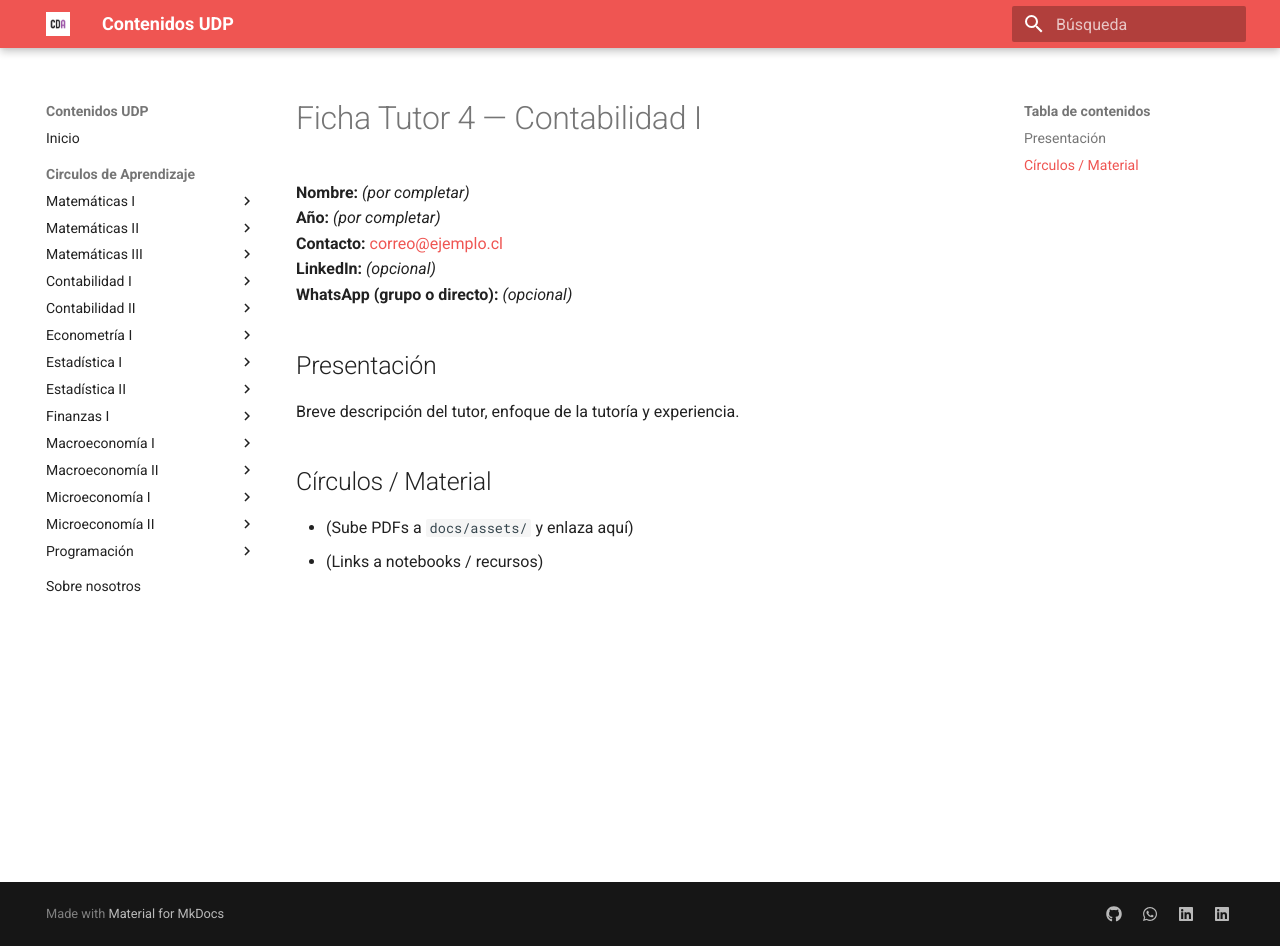
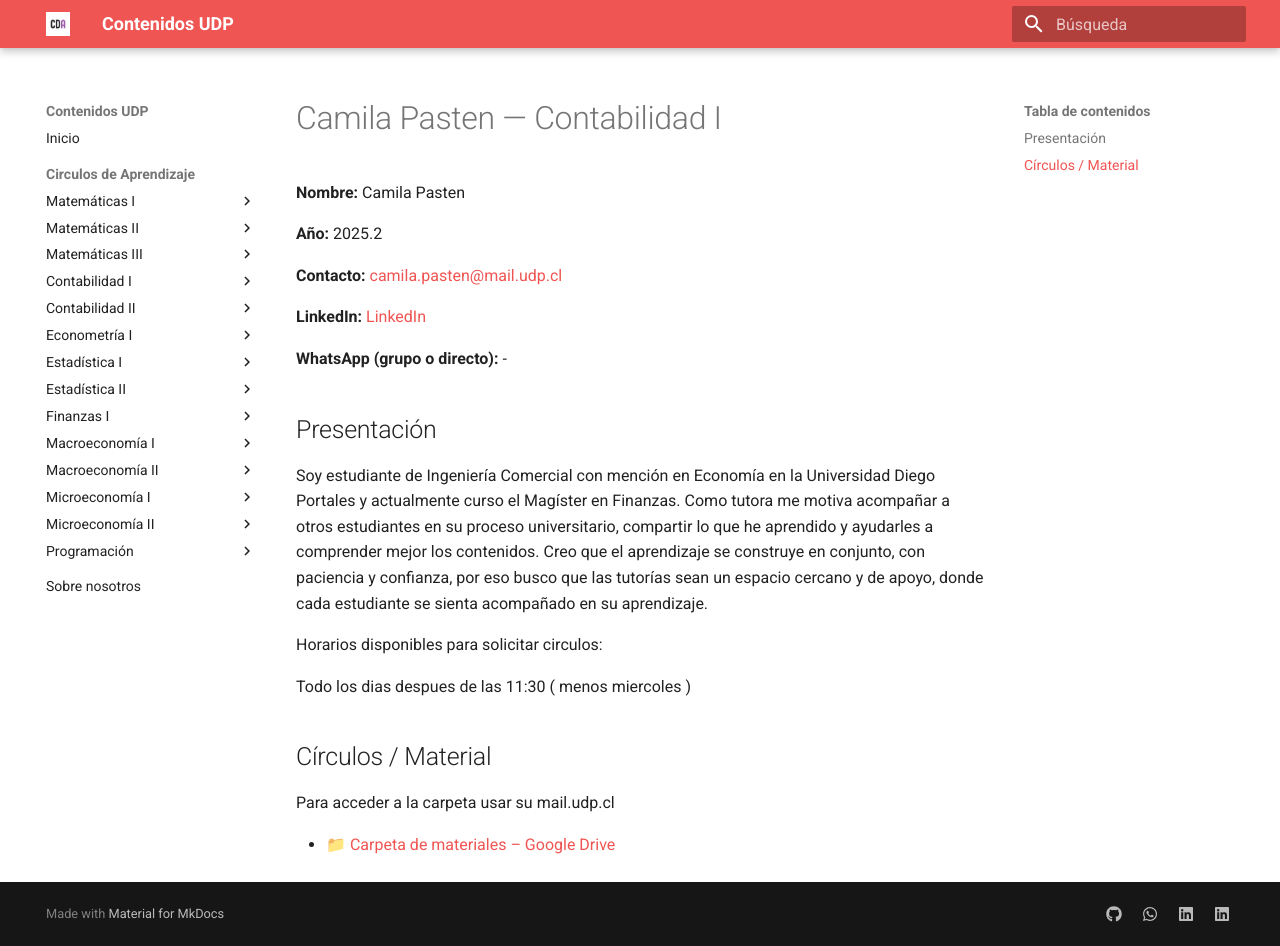
Before and after one commit to cda-fae/cda-fae, an MkDocs documentation site: the page built from docs/tutorias/contabilidad-1/tutores/tutor4.md, in a window 1280 px wide and 946 px high. Built offline with MkDocs 1.6.1 and Material for MkDocs 9.7.7, drawn with Linux system fonts in a browser that asks for light colours.

Commit message:
perfil camila pasten conta1

```diff
--- a/docs/tutorias/contabilidad-1/tutores/tutor4.md
+++ b/docs/tutorias/contabilidad-1/tutores/tutor4.md
@@ -1,14 +1,23 @@
-# Ficha Tutor 4 — Contabilidad I
+# Camila Pasten — Contabilidad I
 
-**Nombre:** _(por completar)_
-**Año:** _(por completar)_
-**Contacto:** [correo@ejemplo.cl](mailto:correo@ejemplo.cl)
-**LinkedIn:** _(opcional)_
-**WhatsApp (grupo o directo):** _(opcional)_
+**Nombre:** Camila Pasten
+
+**Año:** 2025.2
+
+**Contacto:** [camila.pasten@mail.udp.cl](mailto:camila.pasten@mail.udp.cl?subject=Consulta%20Tutor%C3%ADas%20ContabilidadI%20I)
+
+**LinkedIn:** [LinkedIn](www.linkedin.com/in/camila-pastén)
+
+**WhatsApp (grupo o directo):** -
 
 ## Presentación
-Breve descripción del tutor, enfoque de la tutoría y experiencia.
+Soy estudiante de Ingeniería Comercial con mención en Economía en la Universidad Diego Portales y actualmente curso el Magíster en Finanzas. Como tutora me motiva acompañar a otros estudiantes en su proceso universitario, compartir lo que he aprendido y ayudarles a comprender mejor los contenidos. Creo que el aprendizaje se construye en conjunto, con paciencia y confianza, por eso busco que las tutorías sean un espacio cercano y de apoyo, donde cada estudiante se sienta acompañado en su aprendizaje.
+
+Horarios disponibles para solicitar circulos:
+
+Todo los dias despues de las 11:30 ( menos miercoles )
 
 ## Círculos / Material
-- (Sube PDFs a `docs/assets/` y enlaza aquí)
-- (Links a notebooks / recursos)
+Para acceder a la carpeta usar su mail.udp.cl
+
+- 📁 [Carpeta de materiales – Google Drive](https://drive.google.com/drive/folders/1TfCRtPPvCZZJ_znGUW4btCUfmDocFNMC?usp=sharing)
```
